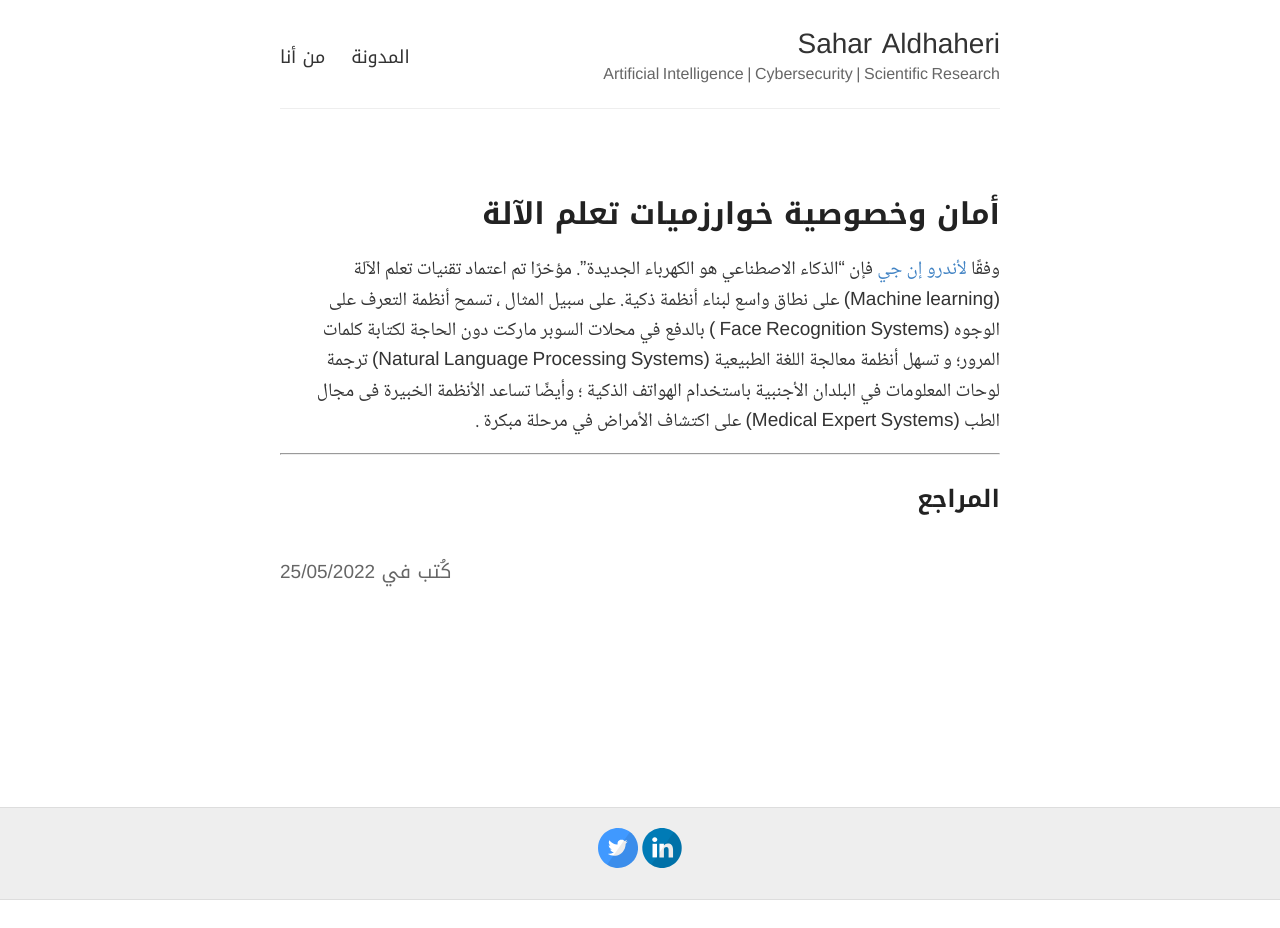
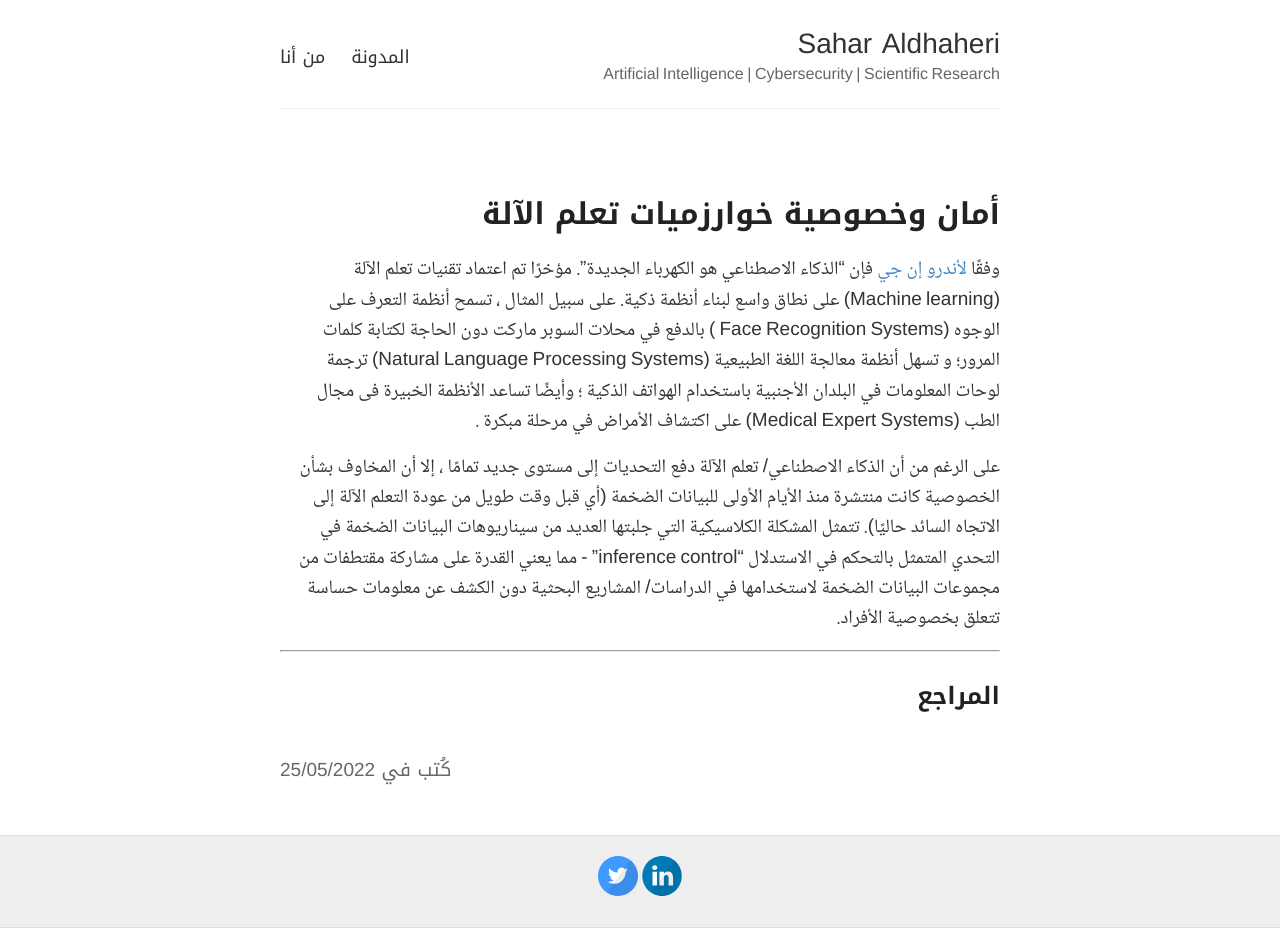
Before and after one commit to sahar119911/AldhaheriS, a Jekyll site: the page built from _posts/2022-5-25-ML-privacy.md, in a window 1280 px wide. Built offline with Jekyll 4.4.1, drawn with Linux system fonts in a browser that asks for light colours; before the commit the page ends 900 px from its top, so only the background shows below that.

Commit message:
Update 2022-5-25-ML-privacy.md

```diff
--- a/_posts/2022-5-25-ML-privacy.md
+++ b/_posts/2022-5-25-ML-privacy.md
@@ -7,6 +7,7 @@ published: true
 
 وفقًا [لأندرو إن جي](https://en.wikipedia.org/wiki/Andrew_Ng)  فإن "الذكاء الاصطناعي هو الكهرباء الجديدة". مؤخرًا تم اعتماد تقنيات تعلم الآلة (Machine learning) على نطاق واسع لبناء أنظمة ذكية. على سبيل المثال ، تسمح أنظمة التعرف على الوجوه (Face Recognition Systems ) بالدفع في محلات السوبر ماركت دون الحاجة لكتابة كلمات المرور؛ و تسهل أنظمة معالجة اللغة الطبيعية (Natural Language Processing Systems) ترجمة لوحات المعلومات في البلدان الأجنبية باستخدام الهواتف الذكية ؛ وأيضًا تساعد الأنظمة الخبيرة فى مجال الطب (Medical Expert Systems) على اكتشاف الأمراض في مرحلة مبكرة .
 
+على الرغم من أن الذكاء الاصطناعي/ تعلم الآلة دفع التحديات إلى مستوى جديد تمامًا ، إلا أن المخاوف بشأن الخصوصية كانت منتشرة منذ الأيام الأولى للبيانات الضخمة (أي قبل وقت طويل من عودة التعلم الآلة إلى الاتجاه السائد حاليًا). تتمثل المشكلة الكلاسيكية التي جلبتها العديد من سيناريوهات البيانات الضخمة في التحدي المتمثل بالتحكم في الاستدلال "inference control" - مما يعني القدرة على مشاركة مقتطفات من مجموعات البيانات الضخمة لاستخدامها في الدراسات/ المشاريع البحثية دون الكشف عن معلومات حساسة تتعلق بخصوصية الأفراد.
 
 ---
 
```
